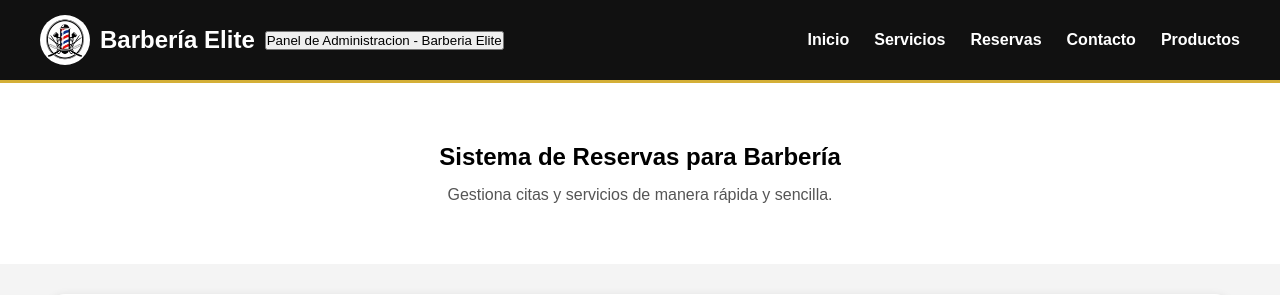
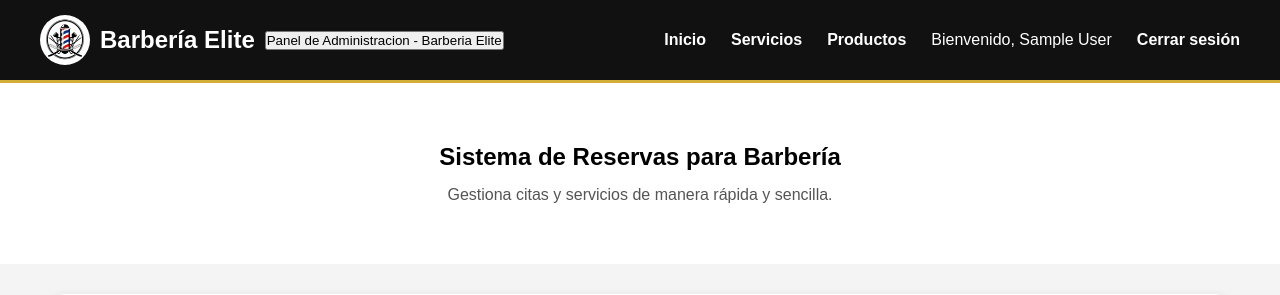
Before and after one commit to Sean-hub6/barberia-elite-flask, a Flask app: page / in a window 1280 px wide. Shown: the top 295 px of the page. Run offline with Flask 3, Linux system fonts and the light colour scheme; the visitor is signed in with stand-in values (Sample User, id 1).

Commit message:
agrego inicio y cierre de sesion

```diff
--- a/app.py
+++ b/app.py
@@ -20,7 +20,7 @@ def dashboard():
     total = len(reservas)
     ingresos = sum(r["precio"] for r in reservas)
 
-    clientes = 25
+    clientes = len(usuarios)
     productos = 42
 
     dias = ["Lun","Mar","Mié","Jue","Vie","Sáb","Dom"]
--- a/templates/index.html
+++ b/templates/index.html
@@ -26,9 +26,15 @@
     <ul>
         <li><a href="#inicio">Inicio</a></li>
         <li><a href="#servicios">Servicios</a></li>
-                <li><a href="#reservas">Reservas</a></li>
-                <li><a href="#contactos">Contacto</a></li>
         <li><a href="#productos">Productos</a></li>
+        <p class="usuario-activo">Bienvenido, {{ usuario }}</p>
+
+        {% if usuario %}
+            <li><a href="/logout">Cerrar sesión</a></li>
+        {% else %}
+            <li><a href="/login">Iniciar sesión</a></li>
+            <li><a href="/registro">Registrarse</a></li>
+        {% endif %}
     </ul>
 </nav>
     </header>
```
Lines whose indentation alone changed are shown as unchanged.
